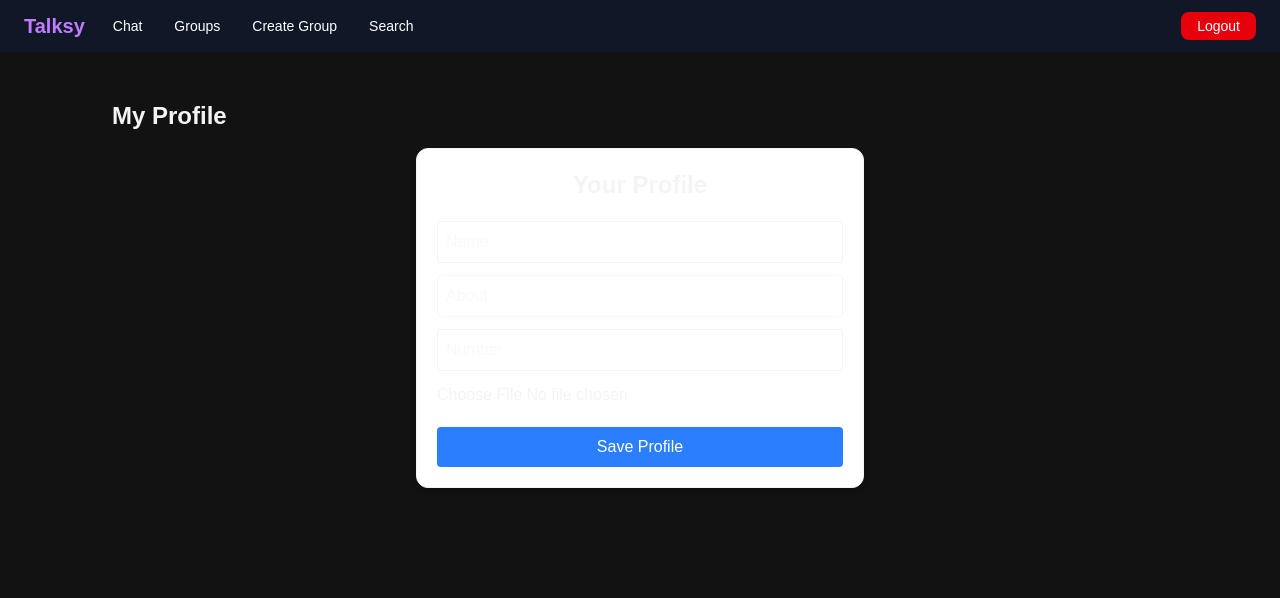
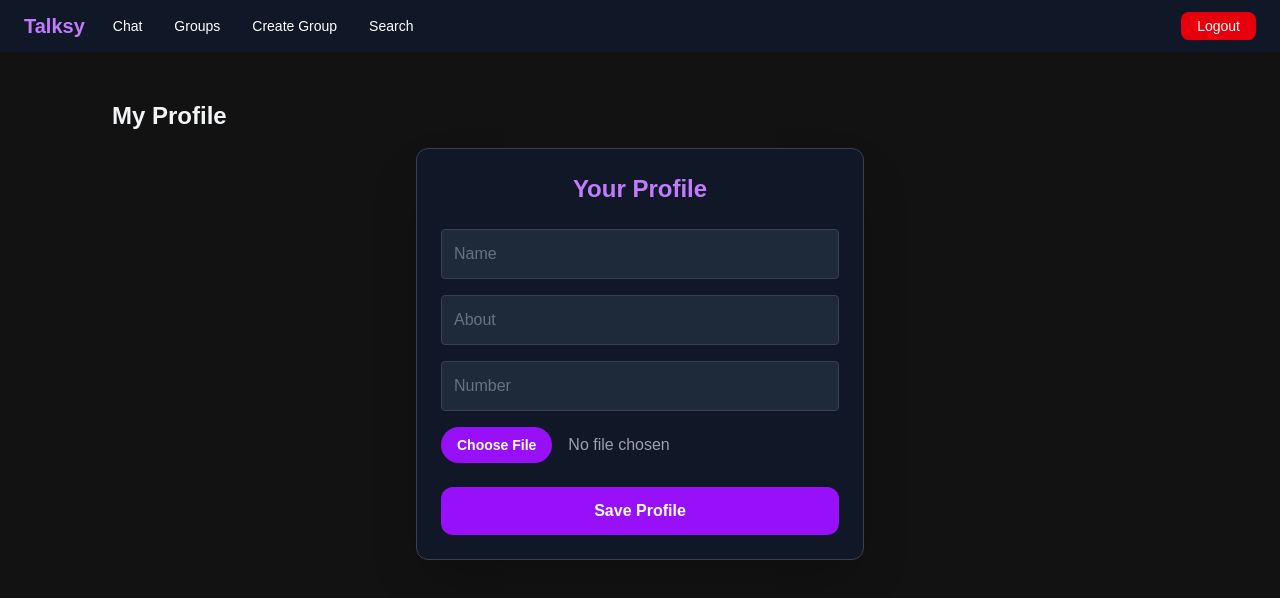
Before and after one commit to umair379/Talksy, a Next.js app: page /profile in a window 1280 px wide. Shown: the top 598 px of the page. Built offline with nearby package versions, Linux system fonts and the light colour scheme; no server answers; the database is empty; sample sign-in values are in the browser's storage.

Commit message:
Update ProfileForm.tsx

```diff
--- a/src/components/ProfileForm.tsx
+++ b/src/components/ProfileForm.tsx
@@ -64,7 +64,7 @@ export default function ProfileForm() {
         about,
         number,
         imageUrl: finalImageUrl,
-      });
+      }, { merge: true }); // merge: true added for consistency
 
       alert("Profile saved successfully!");
       setImage(null);
@@ -79,7 +79,8 @@ export default function ProfileForm() {
 
   if (initialLoading) {
     return (
-      <div className="flex items-center justify-center h-[80vh] text-gray-600">
+      // 🎨 Theme Change: Darker loading screen, light text
+      <div className="flex items-center justify-center h-[80vh] text-purple-400">
         Loading profile...
       </div>
     );
@@ -88,49 +89,63 @@ export default function ProfileForm() {
   return (
     <form
       onSubmit={handleSubmit}
-      className="flex flex-col gap-3 max-w-md mx-auto p-5 border rounded-xl bg-white shadow-md"
+      // 🎨 Theme Change: Dark form background, light borders
+      // 📱 Responsiveness: max-w-sm for small screens, p-4 for padding
+      className="flex flex-col gap-4 max-w-sm sm:max-w-md mx-auto p-4 sm:p-6 border border-gray-700 rounded-xl bg-gray-900 shadow-2xl"
     >
-      <h2 className="text-2xl font-bold text-center mb-2">Your Profile</h2>
+      {/* 🎨 Theme Change: Purple heading */}
+      <h2 className="text-2xl font-bold text-center mb-2 text-purple-400">Your Profile</h2>
 
       {imageUrl && (
+        <div className="flex justify-center">
           <Image
             src={imageUrl}
             alt="Profile"
             width={100}
             height={100}
-  className="rounded-full"
+            className="rounded-full object-cover w-24 h-24"
           />
+        </div>
       )}
 
       <input
         type="text"
         placeholder="Name"
-        className="p-2 border rounded"
+        // 🎨 Theme Change: Darker input fields
+        className="p-3 border border-gray-700 rounded bg-gray-800 text-white placeholder-gray-500 focus:ring-purple-500 focus:border-purple-500"
         value={name}
         onChange={(e) => setName(e.target.value)}
       />
       <input
         type="text"
         placeholder="About"
-        className="p-2 border rounded"
+        // 🎨 Theme Change: Darker input fields
+        className="p-3 border border-gray-700 rounded bg-gray-800 text-white placeholder-gray-500 focus:ring-purple-500 focus:border-purple-500"
         value={about}
         onChange={(e) => setAbout(e.target.value)}
       />
       <input
         type="text"
         placeholder="Number"
-        className="p-2 border rounded"
+        // 🎨 Theme Change: Darker input fields
+        className="p-3 border border-gray-700 rounded bg-gray-800 text-white placeholder-gray-500 focus:ring-purple-500 focus:border-purple-500"
         value={number}
         onChange={(e) => setNumber(e.target.value)}
       />
-      <input type="file" onChange={(e) => setImage(e.target.files?.[0] || null)} />
+      <input
+        type="file"
+        onChange={(e) => setImage(e.target.files?.[0] || null)}
+        // 🎨 Theme Change: Better file input styling for dark mode
+        className="text-gray-400 file:mr-4 file:py-2 file:px-4 file:rounded-full file:border-0 file:text-sm file:font-semibold file:bg-purple-600 file:text-white hover:file:bg-purple-700"
+      />
 
       <button
         type="submit"
         disabled={loading}
+        // 🎨 Theme Change: Purple button
         className={`${
-          loading ? "bg-gray-400" : "bg-blue-500 hover:bg-blue-600"
-        } text-white p-2 rounded mt-2`}
+          loading ? "bg-gray-600 cursor-not-allowed" : "bg-purple-600 hover:bg-purple-700"
+        } text-white p-3 rounded-xl font-semibold transition mt-2`}
       >
         {loading ? "Saving..." : "Save Profile"}
       </button>
```
Lines whose indentation alone changed are shown as unchanged.
